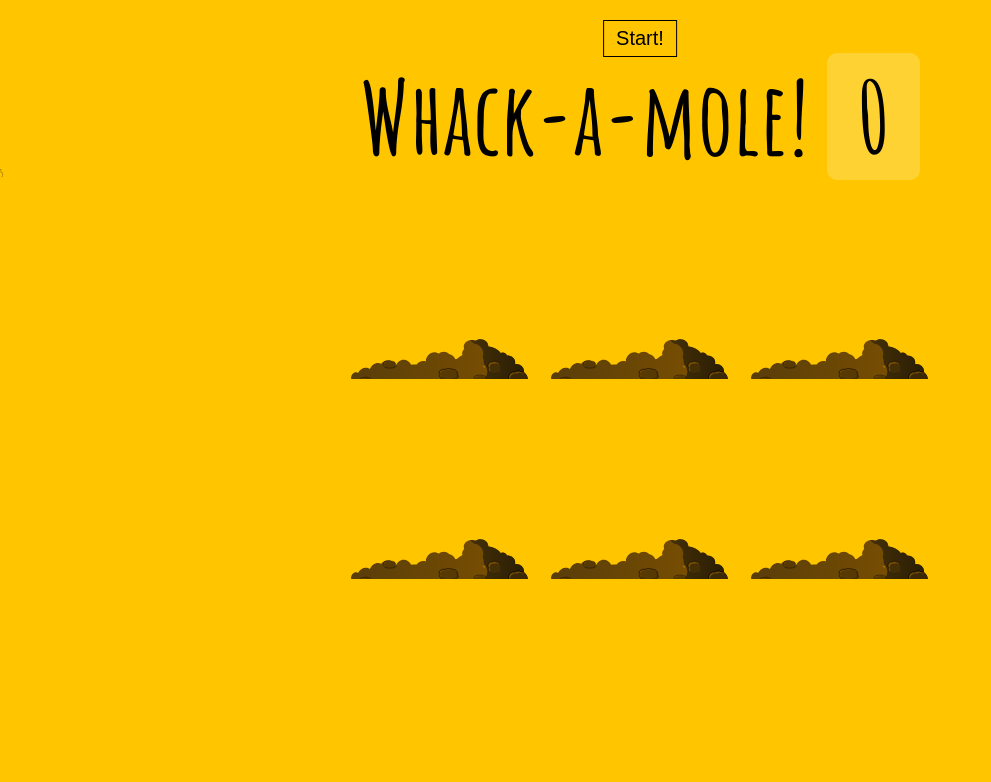
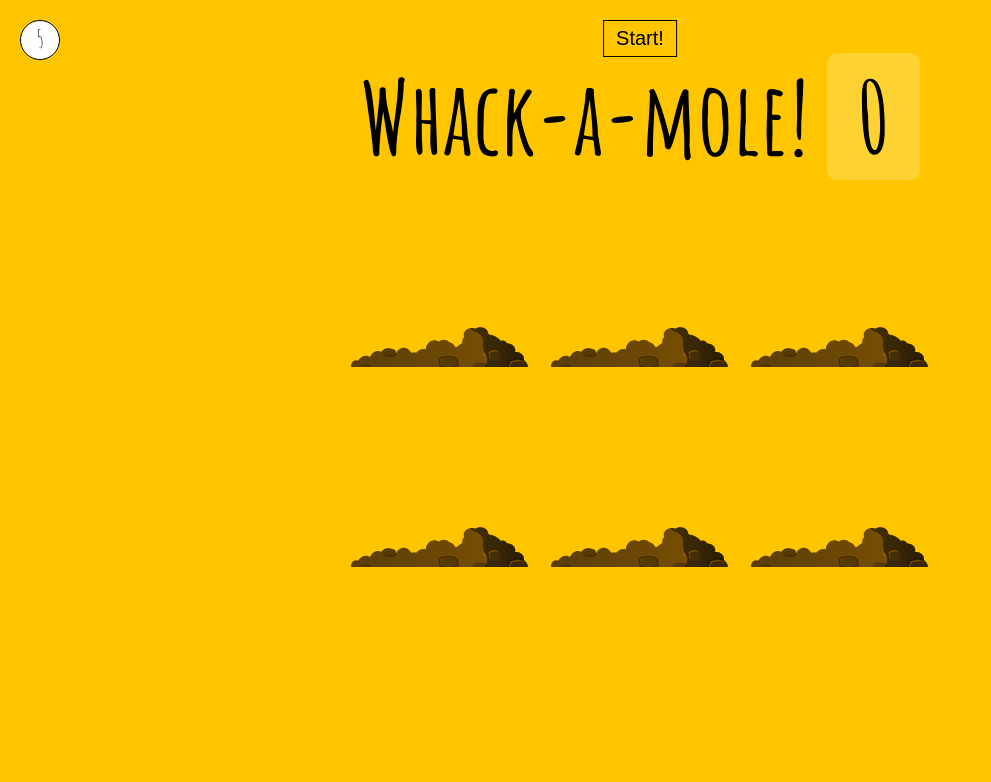
Before and after one commit to lirenyeo/whackamole, a plain HTML site: page index.html in a window 1280 px wide. Shown: the whole page, without its empty margins (0-991 px from the left). Drawn offline with Linux system fonts and the light colour scheme.

Commit message:
Style timer

```diff
--- a/style.css
+++ b/style.css
@@ -93,7 +93,7 @@ button:disabled {
   top:0;
 }
 
-#timer {
+#clock {
   position: fixed;
   top: 20px;
   left: 20px;
```
